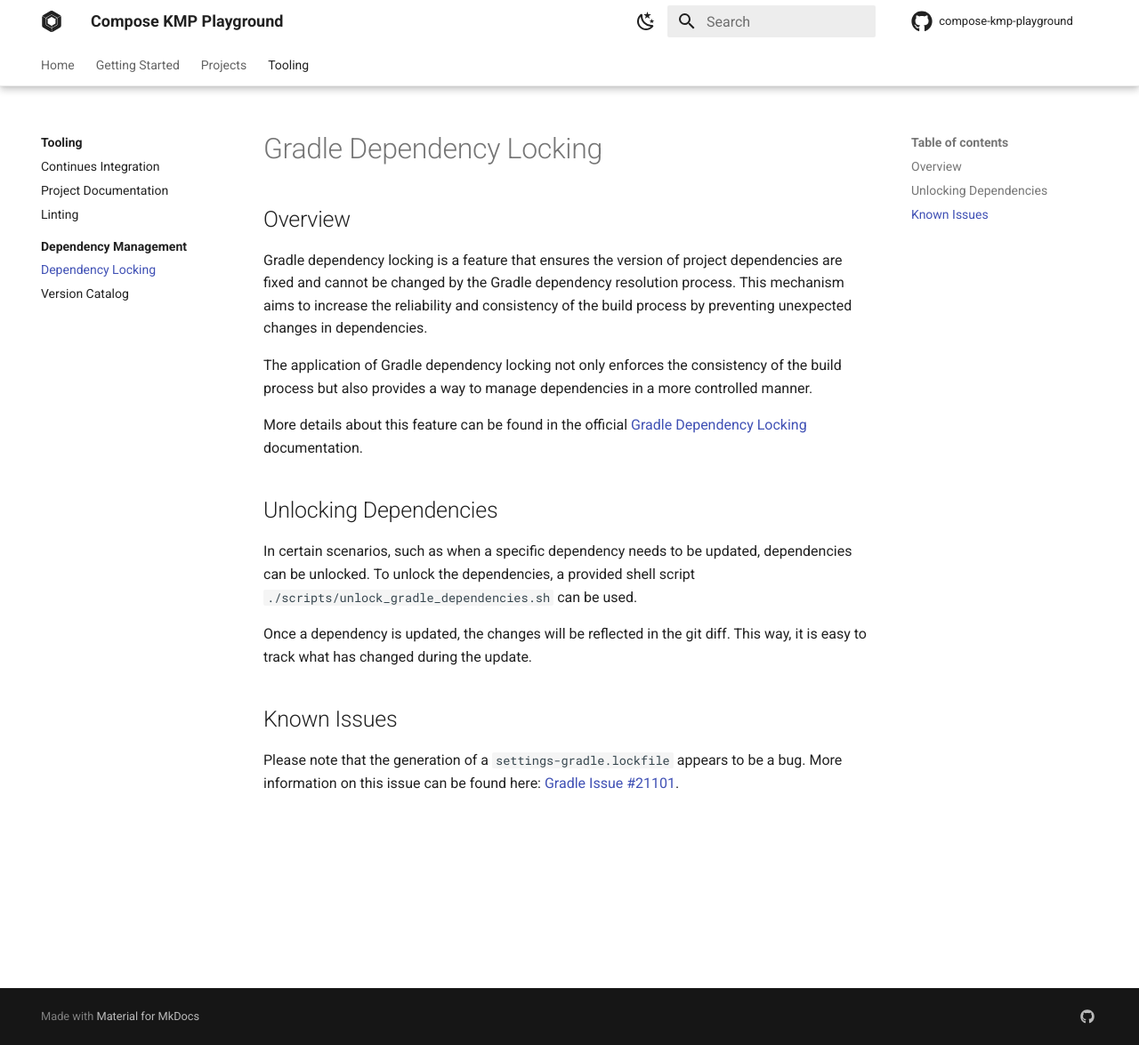
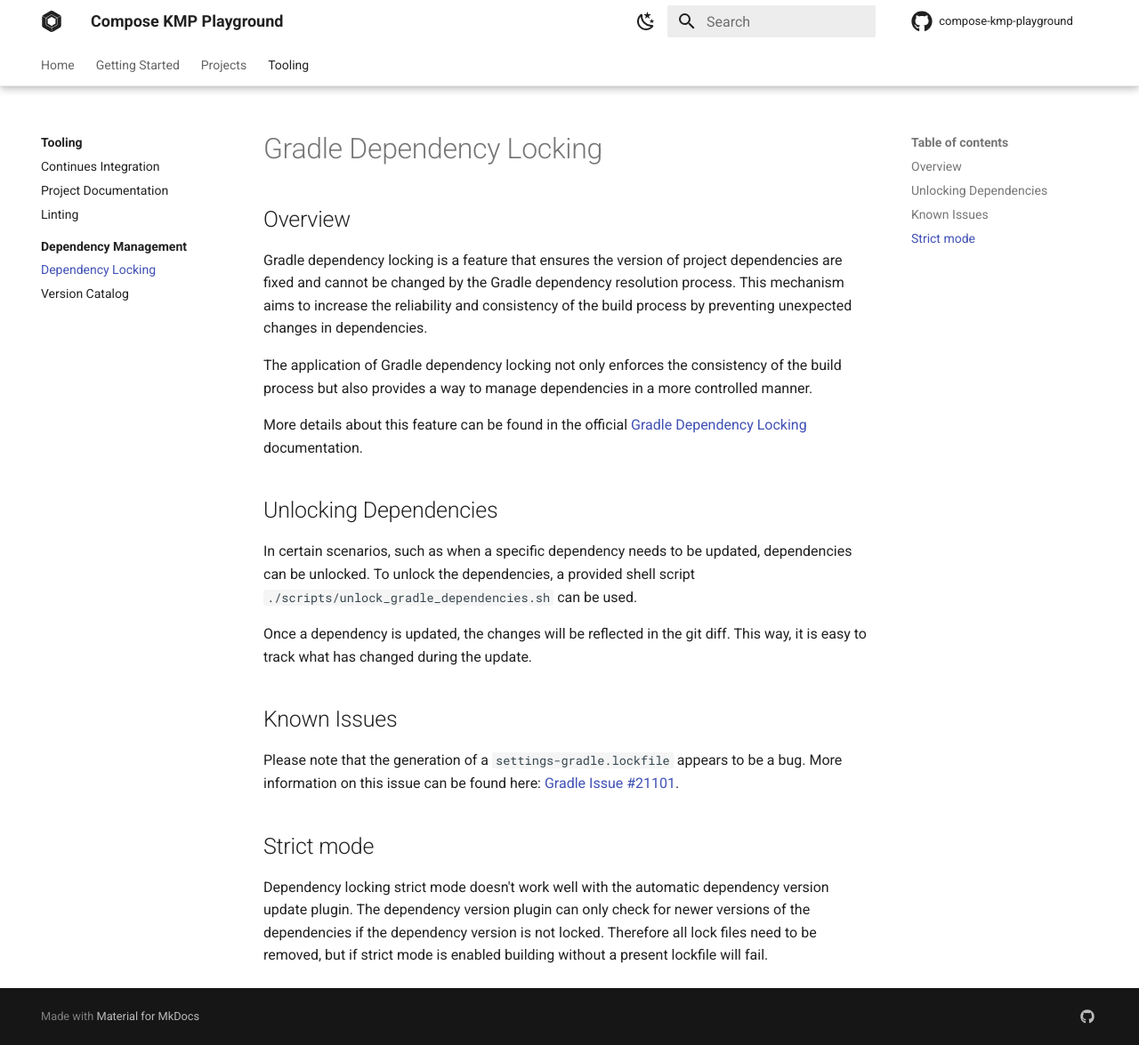
Before and after one commit to addyi/compose-kmp-playground, an MkDocs documentation site: the page built from docs/tooling/dependencies/dependency-locking.md, in a window 1280 px wide and 1175 px high. Shown: the whole window at 89% size. Built offline with MkDocs 1.6.1 and Material for MkDocs 9.7.7, drawn with Linux system fonts in a browser that asks for light colours; comment, search, counter and statistics services are not loaded.

Commit message:
Update dependencies (#17)
Disable dependency locking strict mode

Dependency locking strict mode doesn't work well with the automatic
dependency version update plugin. The dependency version plugin can only
check for newer versions of the dependencies if the dependency version
is not locked. Therefore all lock files need to be removed, but if
strict mode is enabled building without a present lockfile will fail.

```diff
--- a/docs/tooling/dependencies/dependency-locking.md
+++ b/docs/tooling/dependencies/dependency-locking.md
@@ -29,3 +29,9 @@ update.
 
 Please note that the generation of a `settings-gradle.lockfile` appears to be a bug. More information on this issue can be found
 here: [Gradle Issue #21101](https://github.com/gradle/gradle/issues/21101).
+
+## Strict mode
+
+Dependency locking strict mode doesn't work well with the automatic dependency version update plugin.
+The dependency version plugin can only check for newer versions of the dependencies if the dependency version is not locked. Therefore all
+lock files need to be removed, but if strict mode is enabled building without a present lockfile will fail.
```
Also changed, not shown: 7 other files.
